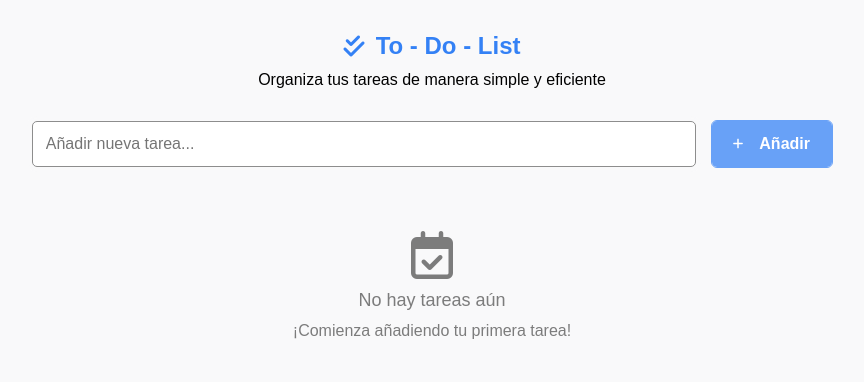
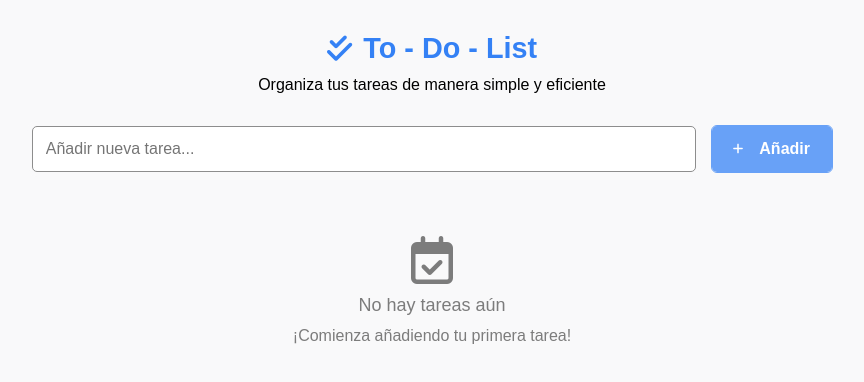
Before and after one commit to daviddl0311/ToDoList, a plain HTML site: page index.html in a window 1280 px wide. Shown: the whole page, without its empty margins (208-1072 px from the left). Drawn offline with Linux system fonts and the light colour scheme; a web font is replaced by a local one.

Commit message:
Update etiqueta h1

```diff
--- a/css/style.css
+++ b/css/style.css
@@ -69,7 +69,7 @@ main {
 /* TITLE */
 .title {
     color: rgb(52, 129, 245);
-    font-size: clamp(1.2em, 1.5em , 2em);
+    font-size: 1.8em;
 }
 
 /* CONTROL */
```
